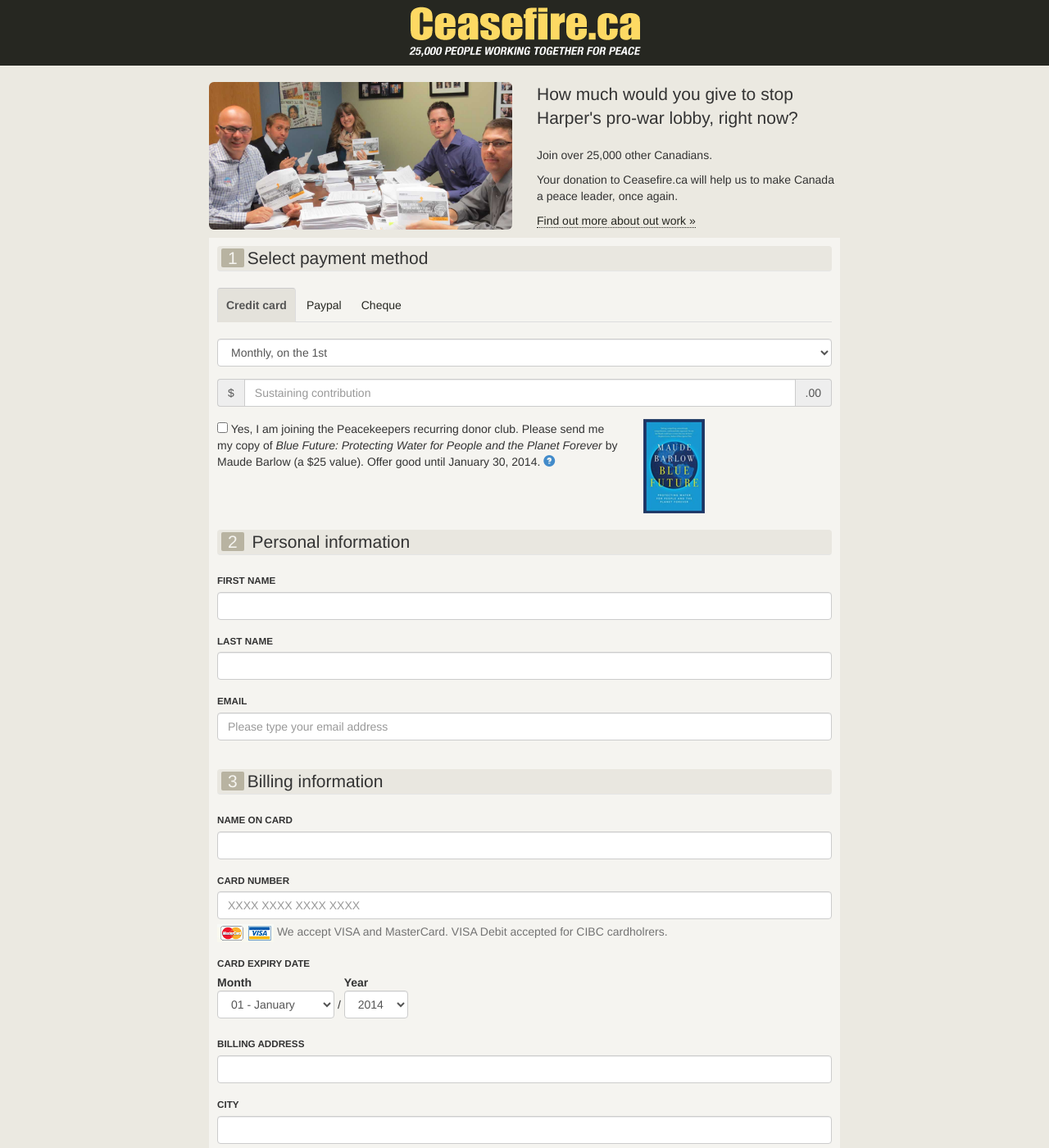
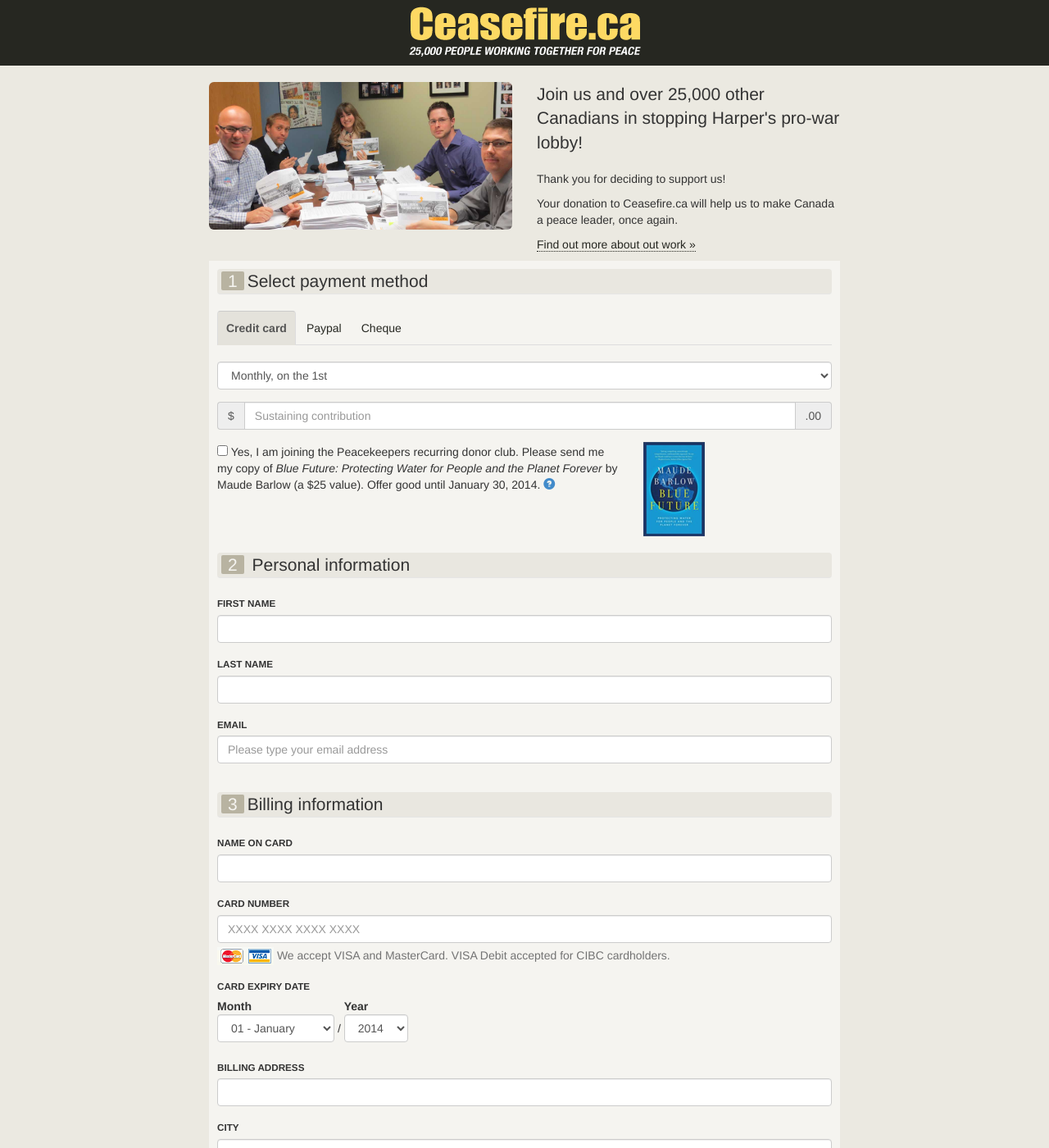
Before and after one commit to phillipadsmith/donate.ceasefire.ca, a Jekyll site: the page built from index.html, in a window 1280 px wide and 1400 px high. Shown: the whole window at 82% size. Built offline with Jekyll 4.4.1, drawn with Linux system fonts in a browser that asks for light colours; nearby versions of some CDN libraries; Markdown is read by kramdown in place of the engine named in the settings.

Commit message:
Copy updated

```diff
--- a/_includes/form_donation.html
+++ b/_includes/form_donation.html
@@ -94,7 +94,7 @@
                                 </label>
                                 <input class="form-control" type="text" name="card_number" value="" placeholder="XXXX XXXX XXXX XXXX" maxlength="19" size="19" pattern="[0-9]*" required>
                                 <input class="form-control" type="hidden" name="cvd" size="3" value="">
-                                <span class="cards-accepted"><img src="ui/img/img_mc_visa_22.gif" title="visa and mastercard are accepted" class="" /> We accept VISA and MasterCard. VISA Debit accepted for CIBC cardholrers.</span>
+                                <span class="cards-accepted"><img src="ui/img/img_mc_visa_22.gif" title="visa and mastercard are accepted" class="" /> We accept VISA and MasterCard. VISA Debit accepted for CIBC cardholders.</span>
                             </div>
 
                             <div class="form-group">
@@ -170,7 +170,7 @@
 
                             <fieldset id="extras">
                                 <legend>
-                                    <span class="step">3</span>One more question
+                                    <span class="step">4</span>One more question
                                 </legend>
                                 <div class="form-group">
                                     <input type="checkbox" name="donor_recognition" value="Yes" /> I give my permission for Ceasefire.ca to recognize my donation publicly on its website. <a class="glyphicon glyphicon-question-sign" title="About Recognition" rel="popover" data-container="#extras" data-toggle="popover" data-placement="top" data-content="Let people know you support peace by adding your name to our growing list of Ceasefire.ca donors. Your name will be displayed among hundreds of others who want Canada to be a peace leader (your contact information is never displayed)."></a>
--- a/index.html
+++ b/index.html
@@ -14,9 +14,9 @@ body_class: front
             </div>
 
             <div class="col-md-6">
-              <p class="lead">How much would you give to stop Harper's pro-war lobby, right now?</p>
+              <p class="lead">Join us and over 25,000 other Canadians in stopping Harper's pro-war lobby!</p>
               <div class="visible-md visible-lg">
-                  <p>Join over 25,000 other Canadians.</p>
+                  <p>Thank you for deciding to support us!</p>
                   <p>Your donation to Ceasefire.ca will help us to make Canada a peace leader, once again.</p>
               </div>
               <p><a href="#" title="Find out how your contribution will be used" data-toggle="modal" data-target="#modal_about">Find out more about out work &raquo;</a><p>
```
